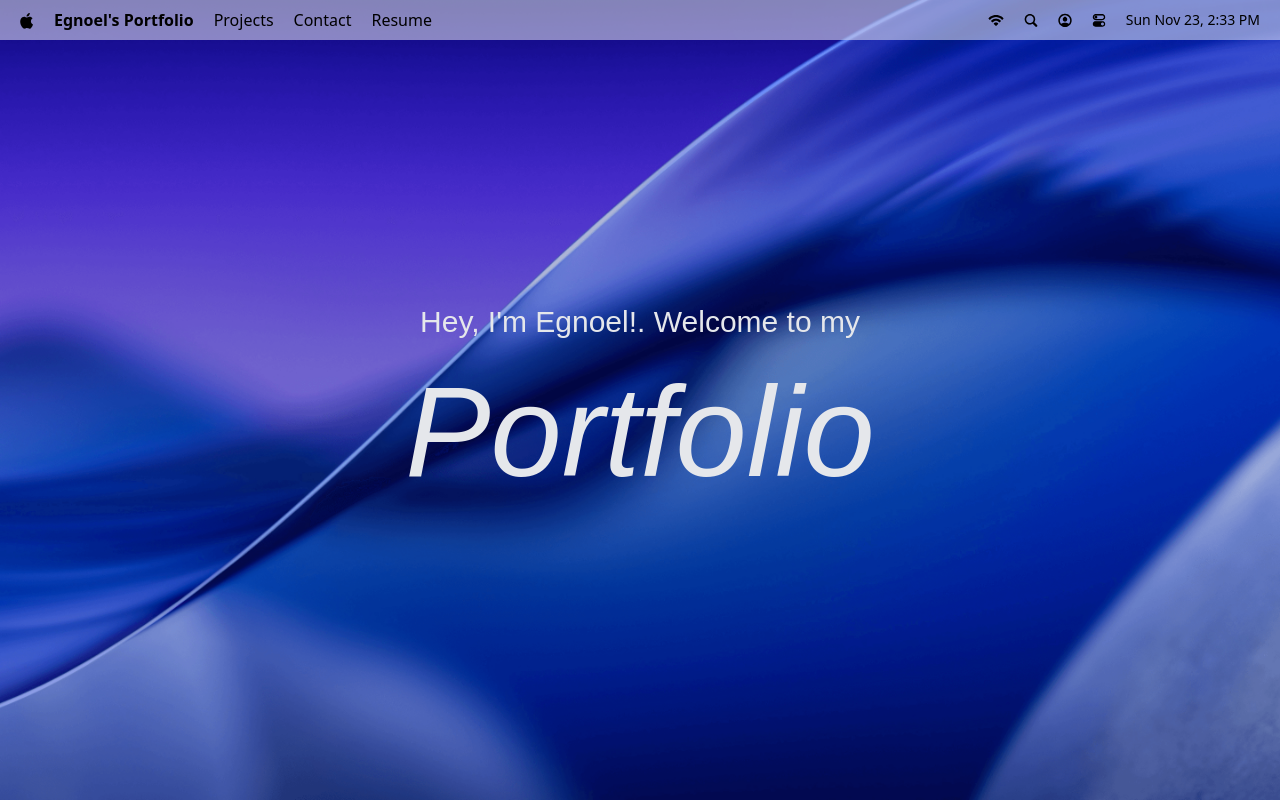
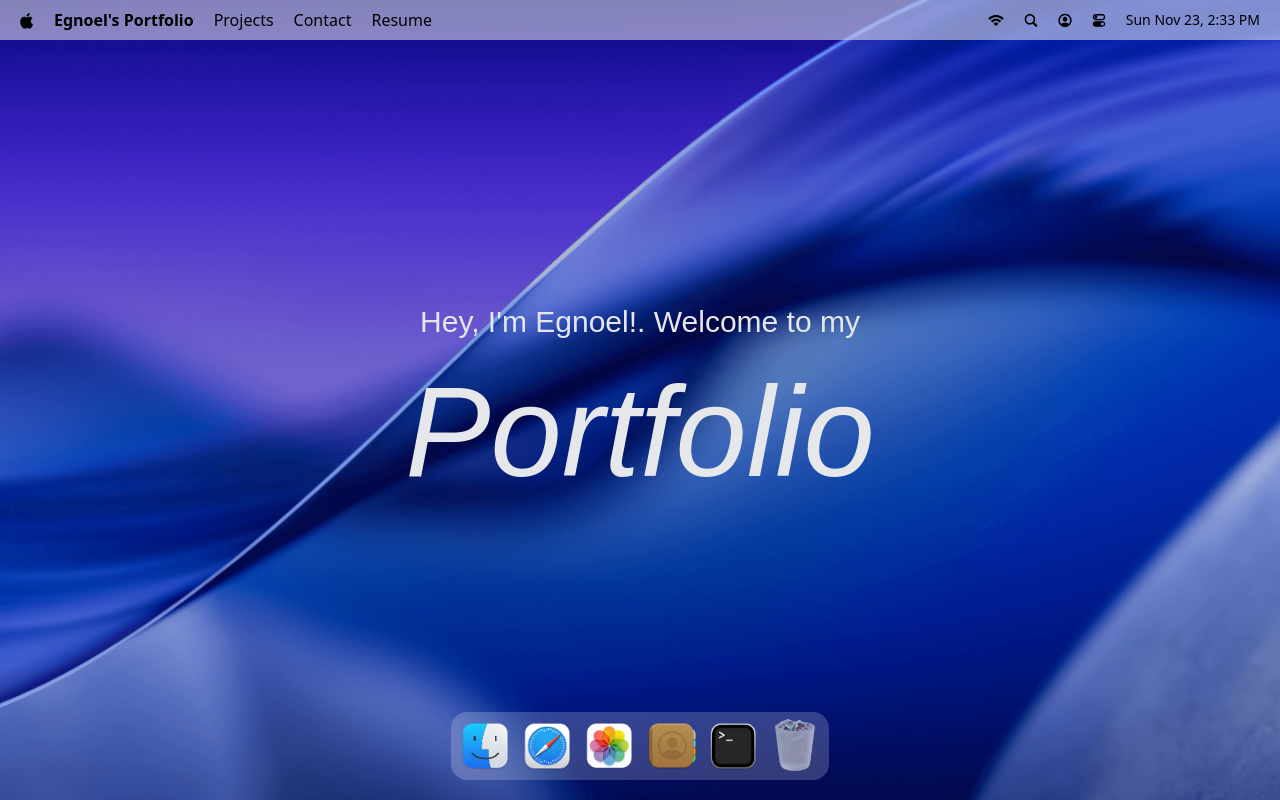
Before and after one commit to Egnoel/macos-portfolio, a React (Vite) app: page / in a window 1280 px wide. Built offline with nearby package versions, Linux system fonts and the light colour scheme; a web font is replaced by a local one.

Commit message:
implement dock presentation

```diff
--- a/package.json
+++ b/package.json
@@ -17,6 +17,7 @@
     "lucide-react": "^0.554.0",
     "react": "^19.2.0",
     "react-dom": "^19.2.0",
+    "react-tooltip": "^5.30.0",
     "tailwindcss": "^4.1.17"
   },
   "devDependencies": {
--- a/src/App.jsx
+++ b/src/App.jsx
@@ -1,10 +1,11 @@
-import { Navbar, Welcome } from '#components';
+import { Navbar, Welcome, Dock } from '#components';
 
 const App = () => {
   return (
     <main>
       <Navbar />
       <Welcome />
+      <Dock />
     </main>
   );
 };
--- /dev/null
+++ b/src/components/Dock.jsx
@@ -0,0 +1,79 @@
+import { Tooltip } from 'react-tooltip';
+import { dockApps } from '#constants';
+import { useRef } from 'react';
+import { useGSAP } from '@gsap/react';
+import gsap from 'gsap';
+
+const Dock = () => {
+  const dockRef = useRef(null);
+
+  const toogleApp = ({ id, canOpen }) => {};
+
+  useGSAP(() => {
+    const dock = dockRef.current;
+    if (!dock) return () => {};
+    const icons = dock.querySelectorAll('.dock-icon');
+
+    const animateIcons = (mouseX) => {
+      const { left } = dock.getBoundingClientRect();
+      icons.forEach((icon) => {
+        const { left: l, width: w } = icon.getBoundingClientRect();
+        const center = l - left + w / 2;
+        const distance = Math.abs(mouseX - center);
+        const intensity = Math.exp(-(distance ** 2) / 2000);
+        gsap.to(icon, {
+          scale: 1 + 0.25 * intensity,
+          y: -15 * intensity,
+          duration: 0.2,
+          ease: 'power1.out',
+        });
+      });
+    };
+    const handleMouseMove = (e) => {
+      const { left } = dock.getBoundingClientRect();
+      const mouseX = e.clientX - left;
+      animateIcons(mouseX);
+    };
+    const handleMouseLeave = () =>
+      icons.forEach((icon) =>
+        gsap.to(icon, { scale: 1, y: 0, duration: 0.3, ease: 'power1.out' })
+      );
+    dock.addEventListener('mousemove', handleMouseMove);
+    dock.addEventListener('mouseleave', handleMouseLeave);
+    return () => {
+      dock.removeEventListener('mousemove', handleMouseMove);
+      dock.removeEventListener('mouseleave', handleMouseLeave);
+    };
+  }, []);
+
+  return (
+    <section id="dock">
+      <div ref={dockRef} className="dock-container">
+        {dockApps.map(({ id, name, icon, canOpen }) => (
+          <div key={id} className="relative flex justify-center">
+            <button
+              type="button"
+              className="dock-icon"
+              aria-label={name}
+              data-tooltip-id="dock-tooltip"
+              data-tooltip-content={name}
+              data-tooltip-delay-show={150}
+              disabled={!canOpen}
+              onClick={() => toogleApp({ id, canOpen })}
+            >
+              <img
+                src={`/images/${icon}`}
+                alt={name}
+                loading="lazy"
+                className={canOpen ? '' : 'opacity-60'}
+              />
+            </button>
+          </div>
+        ))}
+        <Tooltip id="dock-tooltip" place="top" className="tooltip" />
+      </div>
+    </section>
+  );
+};
+
+export default Dock;
--- a/src/components/index.js
+++ b/src/components/index.js
@@ -1,4 +1,5 @@
 import Navbar from './Navbar';
 import Welcome from './Welcome';
+import Dock from './Dock';
 
-export { Navbar, Welcome };
+export { Navbar, Welcome, Dock };
```
Also changed, not shown: 1 other file (tests, documents, lock files or other folders).
